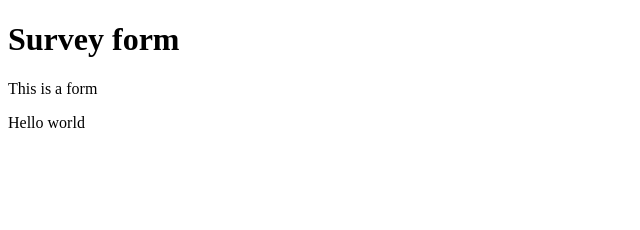
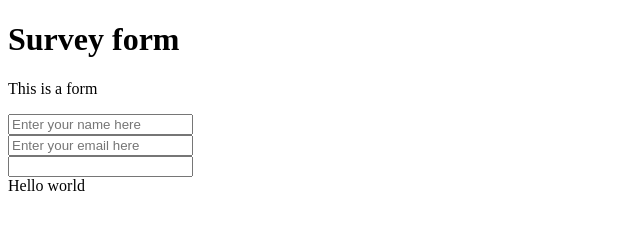
Before and after one commit to Thi-Ponce/Trial_2, a plain HTML site: page index.html in a window 1280 px wide. Shown: the whole page, without its empty margins (0-640 px from the left). Drawn offline with Linux system fonts and the light colour scheme.

Commit message:
added stories3,4,5,6,7,10

```diff
--- a/index.html
+++ b/index.html
@@ -9,10 +9,26 @@
   <body>
     <h1 id="title">Survey form</h1>
     <p id="description">This is a form</p>
+  <div class="container">
     <form id="survey-form">
+      <div class="group">
+        <label for="name" id="name-label">
+        <input type="text" id="name" placeholder="Enter your name here">
+        </label>
+      </div>
+      <div class="group">
+        <label for="email" id="email-label">
+        <input type="email" id="email" placeholder="Enter your email here">
+        </label>
+      </div>
+      <div class="group">
+        <label for="number" id="number-label">
+        <input type="number" id="number">
+        </label>
+      </div>
 
     </form>
-
+  </div>
     <script src="https://cdn.freecodecamp.org/testable-projects-fcc/v1/bundle.js"></script>
 Hello world
     <script  src="js/index.js"></script>
```
